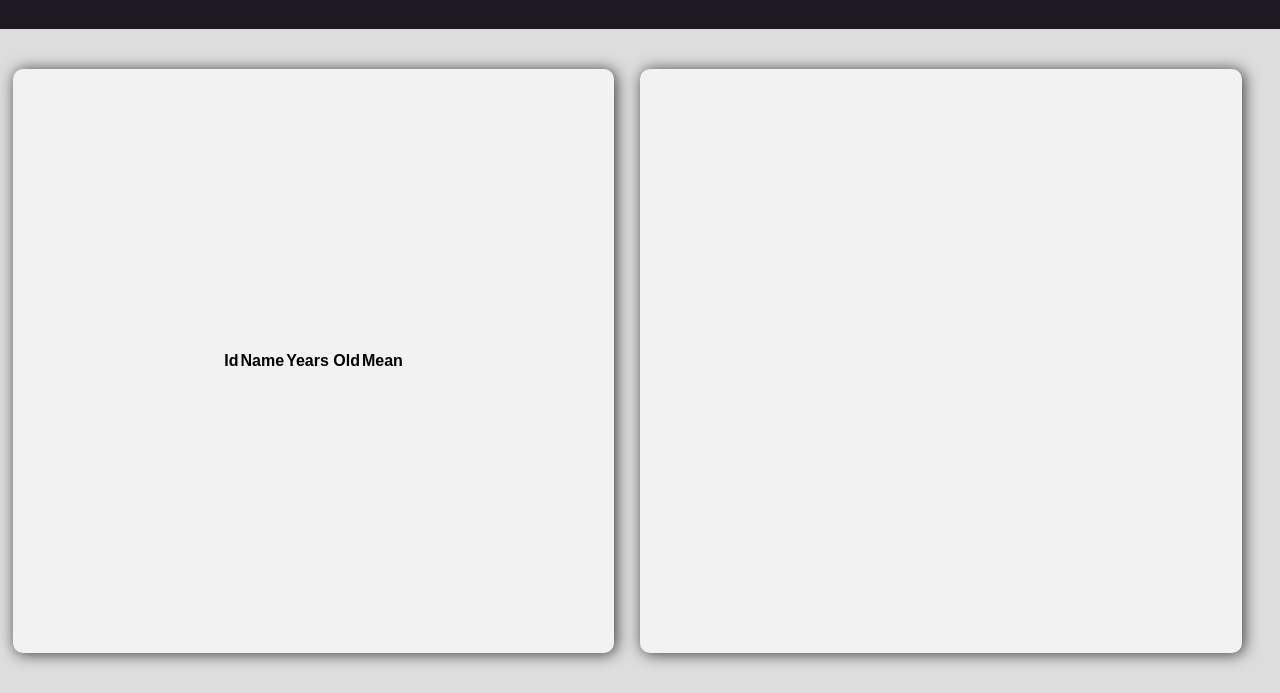
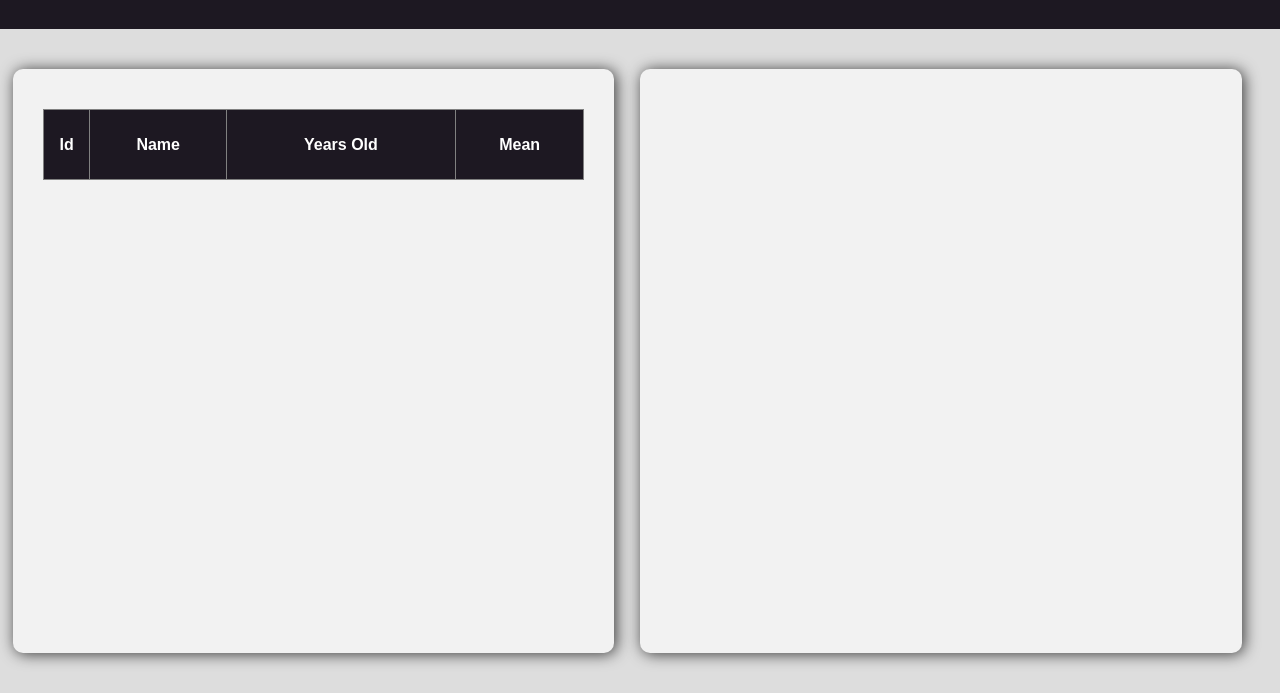
Before and after one commit to johnnynypa/test-cuemby, a website: page public/index.html in a window 1280 px wide. Shown: the part 107-800 px from the top of the page. Drawn offline with nearby package versions, Linux system fonts and the light colour scheme.

Commit message:
Se avanza en el estilo de la tabla

```diff
--- a/public/index.html
+++ b/public/index.html
@@ -17,7 +17,7 @@
     <div class="container flex flex-row" >
 
         <!-- DATA TABLE -->
-        <div class="children-container flex justify-center-center">
+        <div class="children-container flex justify-center">
             <table class="table">
                 <thead>
                     <tr>
--- a/sass/index.scss
+++ b/sass/index.scss
@@ -12,6 +12,10 @@
     flex-direction: row;
 }
 
+.justify-center{
+    justify-content: center;
+}
+
 .justify-center-center{
     justify-content: center;
     align-items: center;
--- a/sass/table.scss
+++ b/sass/table.scss
@@ -1,3 +1,28 @@
 table{
+    margin-top: 5vh;
+    width: 90%;
+    border-collapse: collapse;
+    th, td{
+        border: .3px solid grey;
+        vertical-align: center;
+    }
+    th{
+        background-color: #1D1822;
+        color: white;
+        text-align: center;
+    }
+    td{
+        text-align: start;
+    }
+    thead{
+        tr{
+            height: 70px;
+        }
+    }
+    tbody{
+        tr{
+            height: 40px;
 
+        }
+    }
 }
```
Also changed, not shown: public/styles/index.css, public/styles/table.css, 2 other files.
